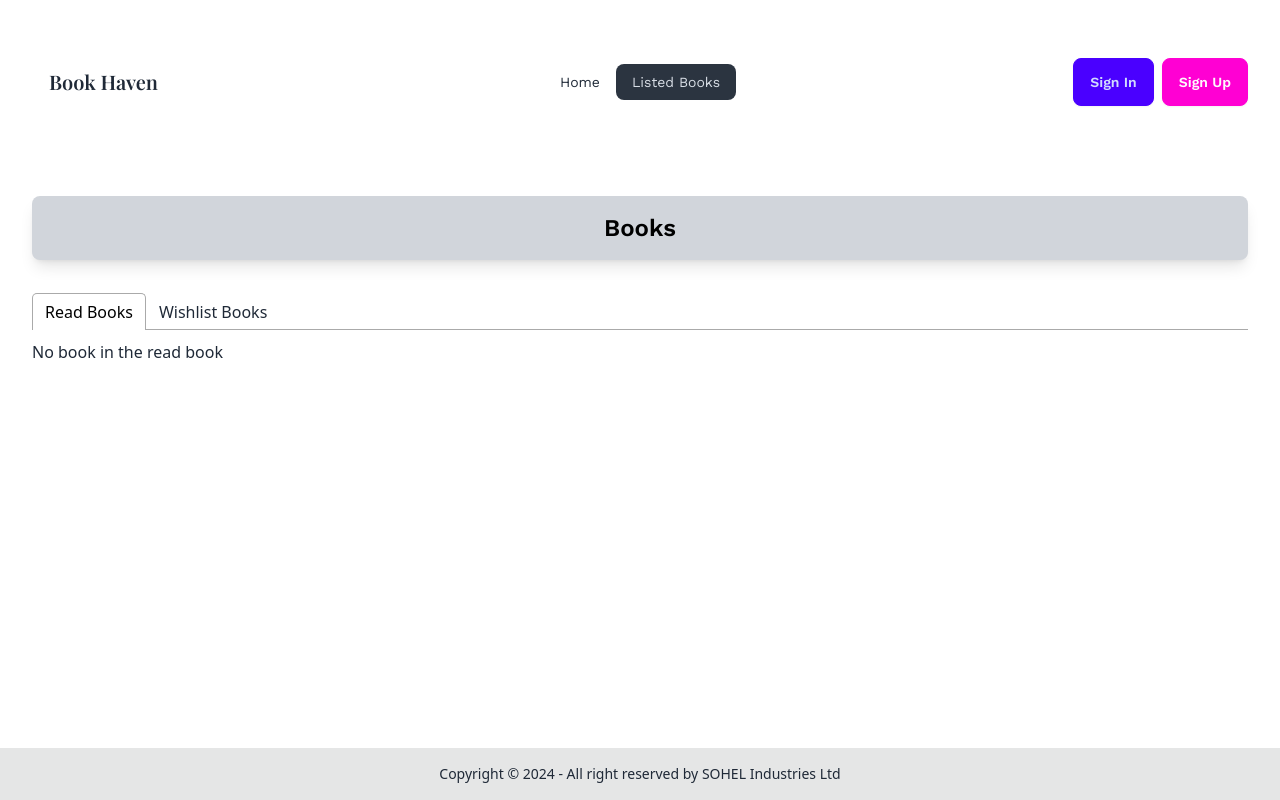
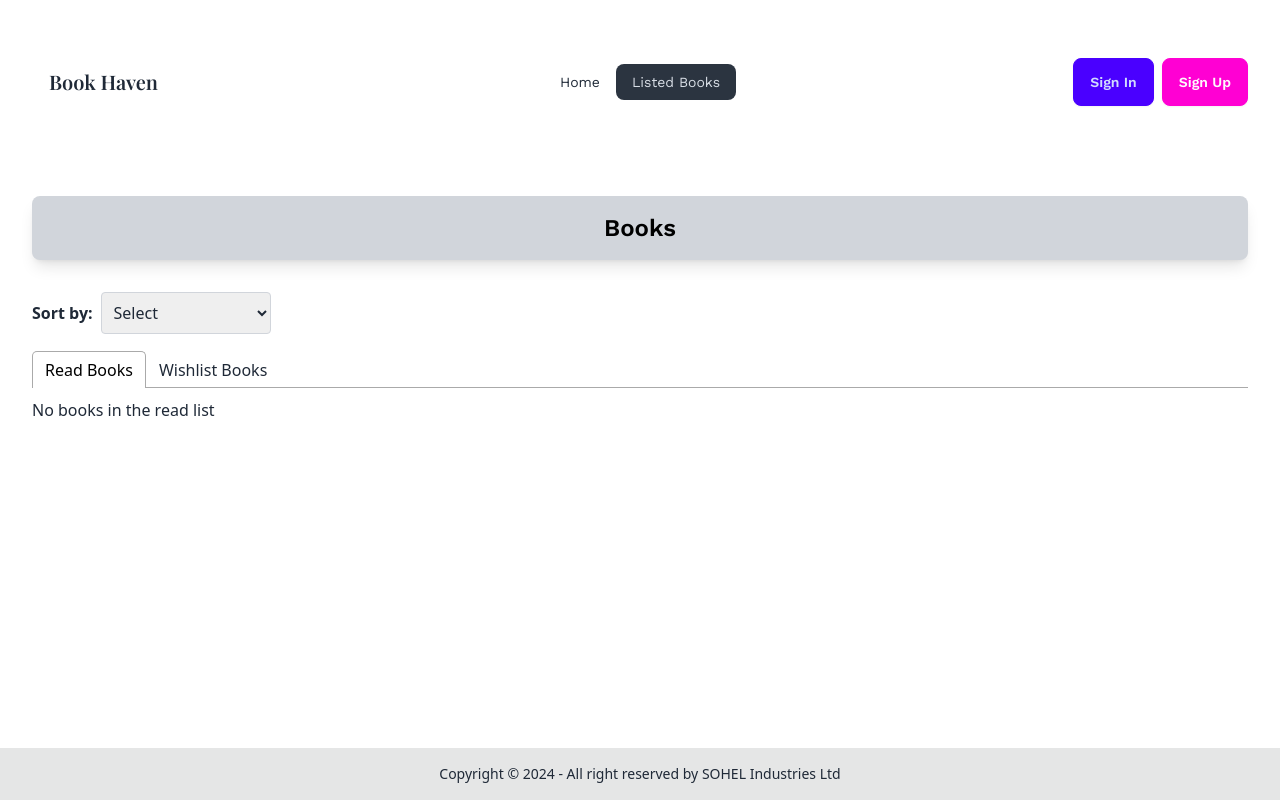
Before and after one commit to Sohelrana2815/Book-Haven, a React (Vite) app: page /listedBooks in a window 1280 px wide. Built offline with nearby package versions, Linux system fonts and the light colour scheme; a web font is replaced by a local one; what tailwindcss-animated would draw is missing.

Commit message:
sort method

```diff
--- a/src/Pages/ListedBooks/ListedBooks.jsx
+++ b/src/Pages/ListedBooks/ListedBooks.jsx
@@ -6,28 +6,45 @@ import "react-tabs/style/react-tabs.css";
 import ListedBooksCard from "../ListedBooksCard/ListedBooksCard";
 
 const ListedBooks = () => {
-  const books = useLoaderData(); // load all book data from loader
+  const books = useLoaderData(); // Load all book data from the loader
 
-  const [readBooks, setReadBooks] = useState([]);
-  const [wishlistBooks, setWishlistBooks] = useState([]);
+  const [readBooks, setReadBooks] = useState([]); // State to store filtered read books
+  const [wishlistBooks, setWishlistBooks] = useState([]); // State to store filtered wishlist books
+  const [sortCriteria, setSortCriteria] = useState(""); // State to track selected sorting criteria
 
   useEffect(() => {
-    const { readList, wishlist } = getStoredBooks();
+    const { readList, wishlist } = getStoredBooks(); // Retrieve stored book IDs from local storage
 
     if (books.length > 0) {
-      // Filter read books
+      // Check if books data is available
+
+      // Filter read books based on stored IDs and sort them if a sort criteria is selected
       const filteredReadBooks = books.filter((book) =>
         readList.includes(book.id)
       );
-      setReadBooks(filteredReadBooks);
+      setReadBooks(sortBooks(filteredReadBooks, sortCriteria));
 
-      // Filter wishlist books
+      // Filter wishlist books based on stored IDs and sort them if a sort criteria is selected
       const filteredWishlistBooks = books.filter((book) =>
         wishlist.includes(book.id)
       );
-      setWishlistBooks(filteredWishlistBooks);
+      setWishlistBooks(sortBooks(filteredWishlistBooks, sortCriteria));
     }
-  }, [books]);
+  }, [books, sortCriteria]); // Re-run this effect when books data or sort criteria changes
+
+  // Function to sort books based on selected criteria
+  const sortBooks = (booksArray, criteria) => {
+    if (!criteria) return booksArray; // If no criteria selected, return the original order
+
+    // Sort the books array in descending order based on the selected criteria
+    return booksArray.sort((a, b) => {
+      if (criteria === "rating") return b.rating - a.rating;
+      if (criteria === "totalPages") return b.totalPages - a.totalPages;
+      if (criteria === "yearOfPublishing")
+        return b.yearOfPublishing - a.yearOfPublishing;
+      return 0; // Default case: no sorting applied
+    });
+  };
 
   return (
     <>
@@ -37,6 +54,23 @@ const ListedBooks = () => {
         </h2>
       </div>
       <div className="container mx-auto mt-8">
+        {/* Dropdown to select sort criteria */}
+        <div className="mb-4">
+          <label htmlFor="sort" className="font-semibold mr-2">
+            Sort by:
+          </label>
+          <select
+            id="sort"
+            className="p-2 border border-gray-300 rounded"
+            value={sortCriteria}
+            onChange={(e) => setSortCriteria(e.target.value)} // Update sort criteria state when selection changes
+          >
+            <option value="">Select</option>
+            <option value="rating">Rating</option>
+            <option value="totalPages">Number of Pages</option>
+            <option value="yearOfPublishing">Published Year</option>
+          </select>
+        </div>
         <Tabs>
           <TabList>
             <Tab>Read Books</Tab>
@@ -45,22 +79,24 @@ const ListedBooks = () => {
           <TabPanel>
             <div>
               {readBooks.length > 0 ? (
+                // Display read books sorted by the selected criteria
                 readBooks.map((book) => (
                   <ListedBooksCard key={book.id} book={book}></ListedBooksCard>
                 ))
               ) : (
-                <p>No book in the read book</p>
+                <p>No books in the read list</p>
               )}
             </div>
           </TabPanel>
           <TabPanel>
             <div>
               {wishlistBooks.length > 0 ? (
+                // Display wishlist books sorted by the selected criteria
                 wishlistBooks.map((book) => (
                   <ListedBooksCard key={book.id} book={book}></ListedBooksCard>
                 ))
               ) : (
-                <p>No book in the Wishlist book</p>
+                <p>No books in the wishlist</p>
               )}
             </div>
           </TabPanel>
```
